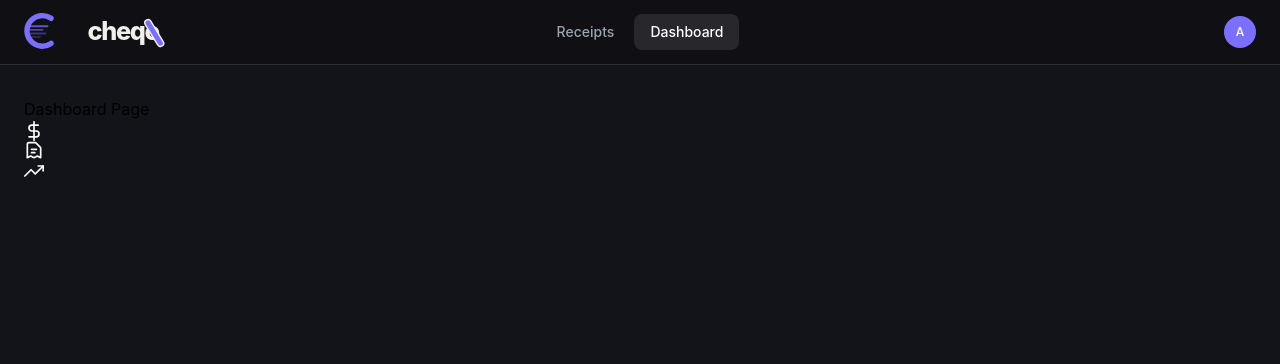
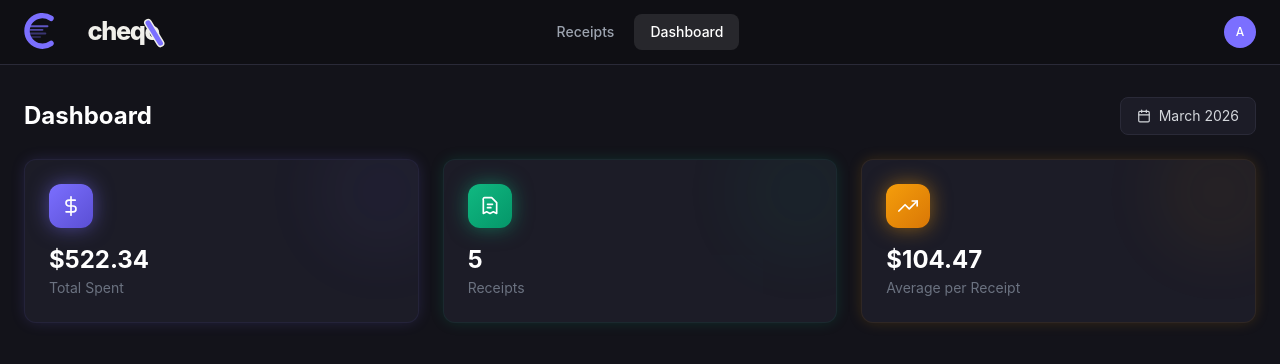
Before and after one commit to alexandragololobova/cheqo, a React (Vite) app in the folder apps/web/: page /dashboard in a window 1280 px wide. Shown: the top 364 px of the page. Built offline with nearby package versions, Linux system fonts and the light colour scheme.

Commit message:
feat(web): add header and stat cards components with effects (#5)

```diff
--- a/apps/web/src/pages/DashboardPage.tsx
+++ b/apps/web/src/pages/DashboardPage.tsx
@@ -1,4 +1,4 @@
-import type { ReactNode } from "react";
+import { type ReactNode, useState } from "react";
 import {
 	Area,
 	AreaChart,
@@ -39,18 +39,104 @@ const MAX_TAG_AMOUNT = Math.max(...TAG_SPENDING.map((entry) => entry.amount));
 
 export function DashboardPage() {
 	return (
-		<>
-			<div>Dashboard Page</div>
-			<div>
-				<DollarIcon />
+		<div className="flex flex-col gap-6">
+			{/* Header */}
+			<div className="flex items-center justify-between">
+				<h1 className="text-2xl font-bold text-white">Dashboard</h1>
+				<button
+					type="button"
+					className="flex items-center gap-2 px-4 py-2 rounded-lg bg-[#1C1C27] border border-[#2A2A38] text-[#D4D7DC] text-sm hover:text-white hover:border-[#7B6FFF] transition-colors"
+				>
+					<svg
+						role="img"
+						aria-label="Calendar"
+						width="14"
+						height="14"
+						viewBox="0 0 24 24"
+						fill="none"
+						stroke="currentColor"
+						strokeWidth="2"
+						strokeLinecap="round"
+						strokeLinejoin="round"
+					>
+						<rect x="3" y="4" width="18" height="18" rx="2" ry="2" />
+						<line x1="16" y1="2" x2="16" y2="6" />
+						<line x1="8" y1="2" x2="8" y2="6" />
+						<line x1="3" y1="10" x2="21" y2="10" />
+					</svg>
+					March 2026
+				</button>
 			</div>
-			<div>
-				<ReceiptIcon />
+
+			{/* Stat card */}
+			<div className="grid grid-cols-3 gap-6">
+				<StatCard
+					icon={<DollarIcon />}
+					iconBg="from-[#7B6FFF] to-[#5B4FD4]"
+					accentColor="#7B6FFF"
+					value="$522.34"
+					label="Total Spent"
+				/>
+				<StatCard
+					icon={<ReceiptIcon />}
+					iconBg="from-[#10B981] to-[#059669]"
+					accentColor="#10B981"
+					value="5"
+					label="Receipts"
+				/>
+				<StatCard
+					icon={<TrendIcon />}
+					iconBg="from-[#F59E0B] to-[#D97706]"
+					accentColor="#F59E0B"
+					value="$104.47"
+					label="Average per Receipt"
+				/>
 			</div>
-			<div>
-				<TrendIcon />
+		</div>
+	);
+}
+
+// sub components
+
+type StatCardProps = {
+	icon: ReactNode;
+	iconBg: string;
+	accentColor: string;
+	value: string;
+	label: string;
+};
+
+function StatCard({ icon, iconBg, accentColor, value, label }: StatCardProps) {
+	const [isHovered, setIsHovered] = useState(false);
+
+	return (
+		<button
+			type="button"
+			className="relative overflow-hidden bg-[#1C1C27] rounded-xl border p-6 flex flex-col gap-4 transition-all group text-left w-full"
+			style={{
+				borderColor: isHovered ? `${accentColor}18` : `${accentColor}15`,
+				boxShadow: isHovered
+					? `0 0 27px -2px ${accentColor}45`
+					: `0 0 15px -2px ${accentColor}35`,
+			}}
+			onMouseEnter={() => setIsHovered(true)}
+			onMouseLeave={() => setIsHovered(false)}
+		>
+			<div
+				className="absolute -top-7 -right-6 w-30 h-30 rounded-full blur-2xl pointer-events-none opacity-45 transition-all duration-300 group-hover:scale-150 group-hover:opacity-65"
+				style={{ backgroundColor: `${accentColor}25` }}
+			/>
+			<div
+				className={`relative w-11 h-11 rounded-xl flex items-center justify-center bg-linear-to-br ${iconBg}`}
+				style={{ boxShadow: `0 0 20px ${accentColor}80` }}
+			>
+				{icon}
 			</div>
-		</>
+			<div className="relative transition-transform duration-300 group-hover:-translate-y-0.5">
+				<p className="text-2xl font-bold text-white">{value}</p>
+				<p className="text-[#6B7280] text-sm mt-0.5">{label}</p>
+			</div>
+		</button>
 	);
 }
 
@@ -90,7 +176,7 @@ function ReceiptIcon() {
 			strokeLinecap="round"
 			strokeLinejoin="round"
 		>
-			<path d="M14 2H6a2 2 0 0 0-2 2v16l4-2 4 2 4-2 4 2V8z" />
+			<path d="M14 2H6a2 2 0 0 0-2 3v16l4-2 4 2 4-2 4 2V8z" />
 			<line x1="9" y1="10" x2="15" y2="10" />
 			<line x1="9" y1="14" x2="13" y2="14" />
 		</svg>
```
